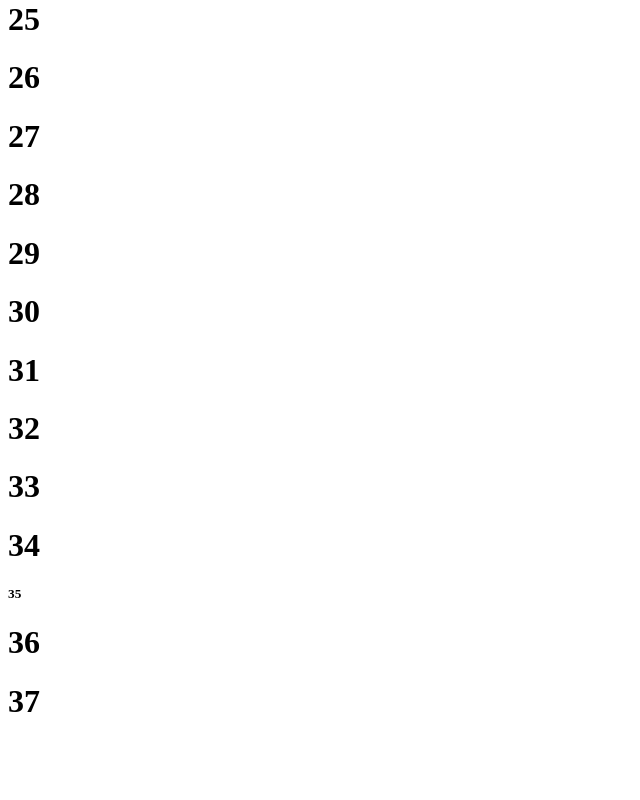
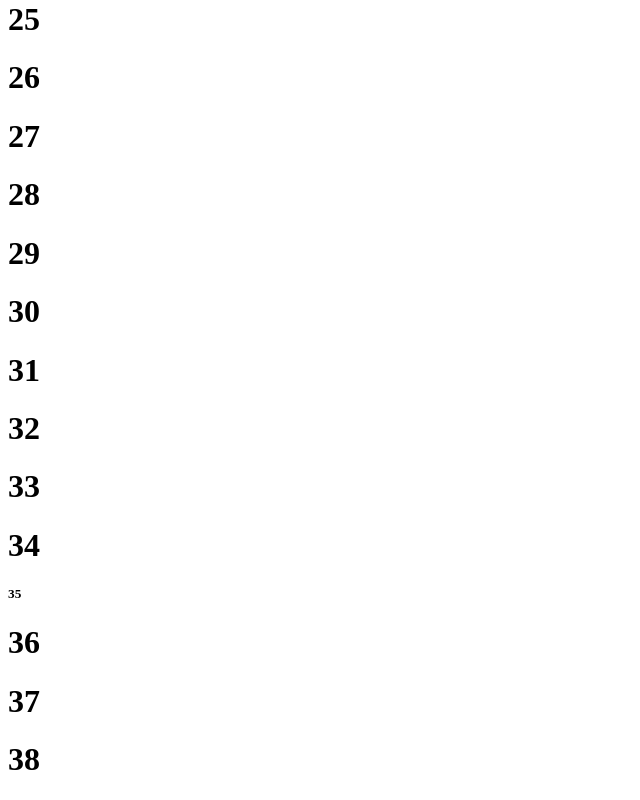
Before and after one commit to theit0/ecommerceFETests, a React (Vite) app: page / in a window 1280 px wide. Shown: the part 1423-2223 px from the top of the page, without its empty margins (0-640 px from the left). Before the commit the page ends 2164 px from the top, so only its background shows below. Built offline with nearby package versions, Linux system fonts and the light colour scheme.

Commit message:
Test case 38

```diff
--- a/src/App.tsx
+++ b/src/App.tsx
@@ -41,6 +41,7 @@ function App() {
       <h5>35</h5>
       <h1>36</h1>
       <h1>37</h1>
+      <h1>38</h1>
     </>
   )
 }
```
